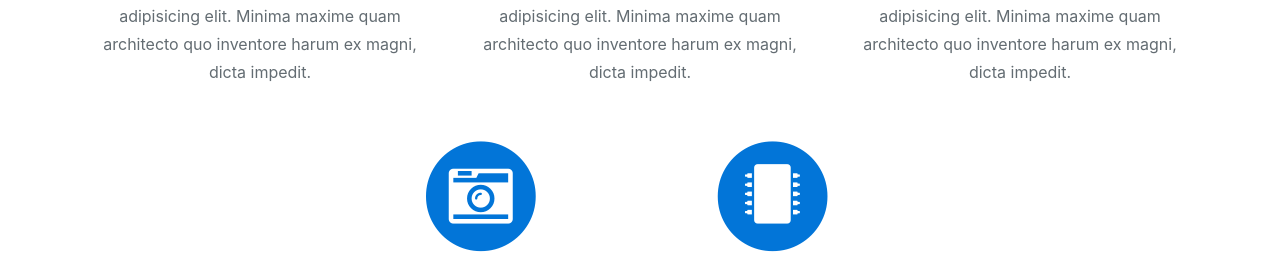
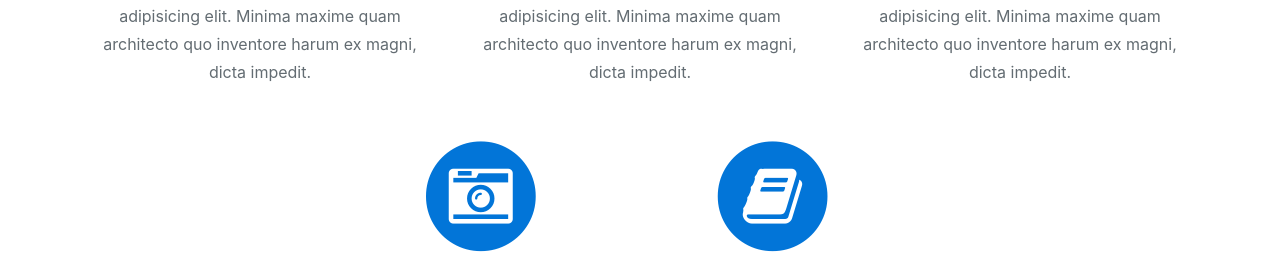
Before and after one commit to mahareb/AcaRbWebSite, a website with bundled scripts: page index.html in a window 1280 px wide. Shown: the part 2940-3212 px from the top of the page. Built offline with nearby package versions, Linux system fonts and the light colour scheme; a web font is replaced by a local one.

Commit message:
Update index.html

```diff
--- a/index.html
+++ b/index.html
@@ -255,7 +255,7 @@
                 <div class="col-md-4" >
                     <span class="fa-stack fa-4x">
                         <i class="fa fa-circle fa-stack-2x text-primary"></i>
-                        <i class="fa fa-microchip fa-stack-1x fa-inverse"></i>
+                        <i class="fa fa-book fa-stack-1x fa-inverse"></i>
                     </span>
                     <h4 class="service-heading">Formations</h4>
                     <p class="text-muted">Nous offre plusieurs formations logicielles et matérielles .</p>
```
